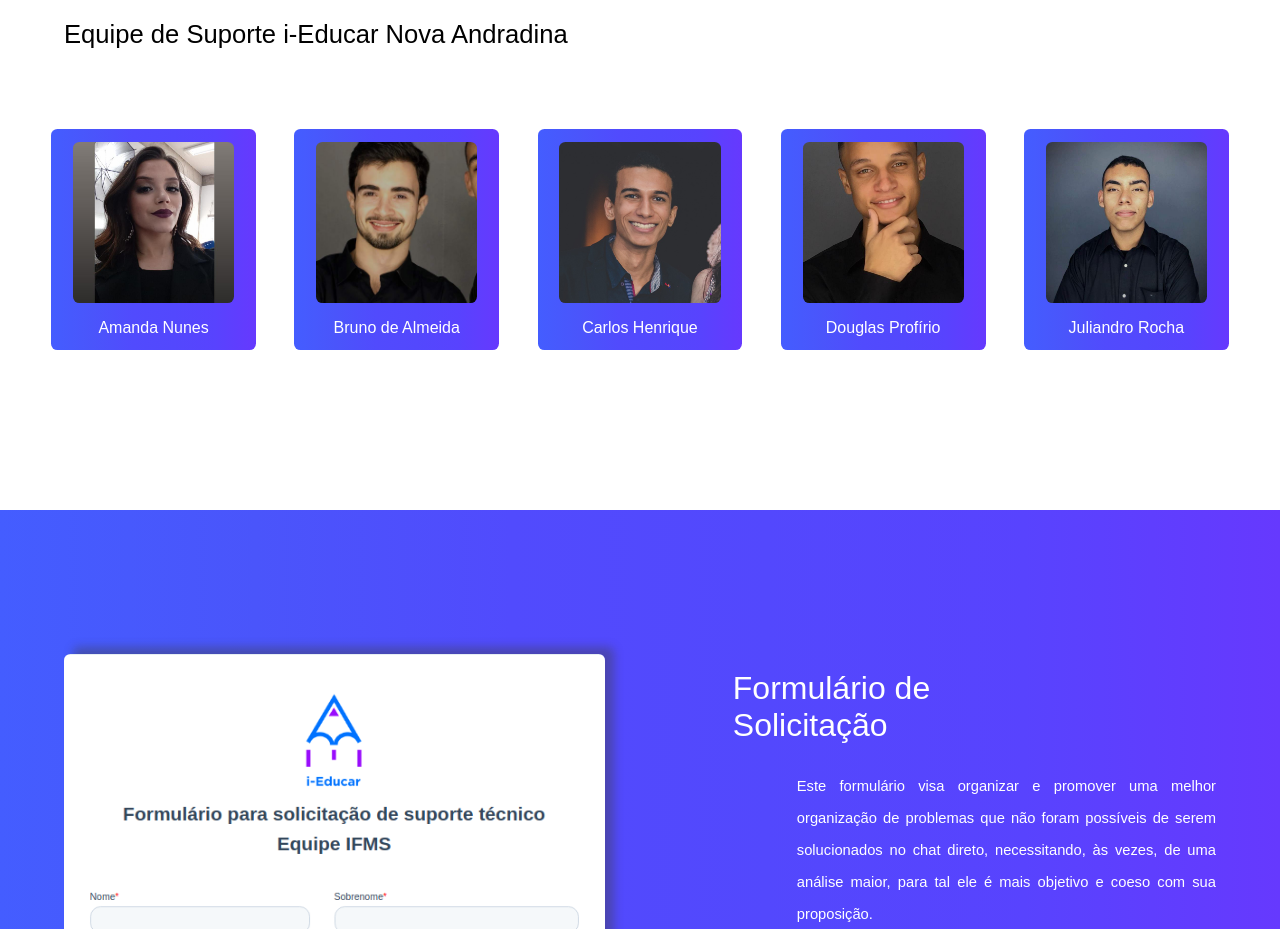
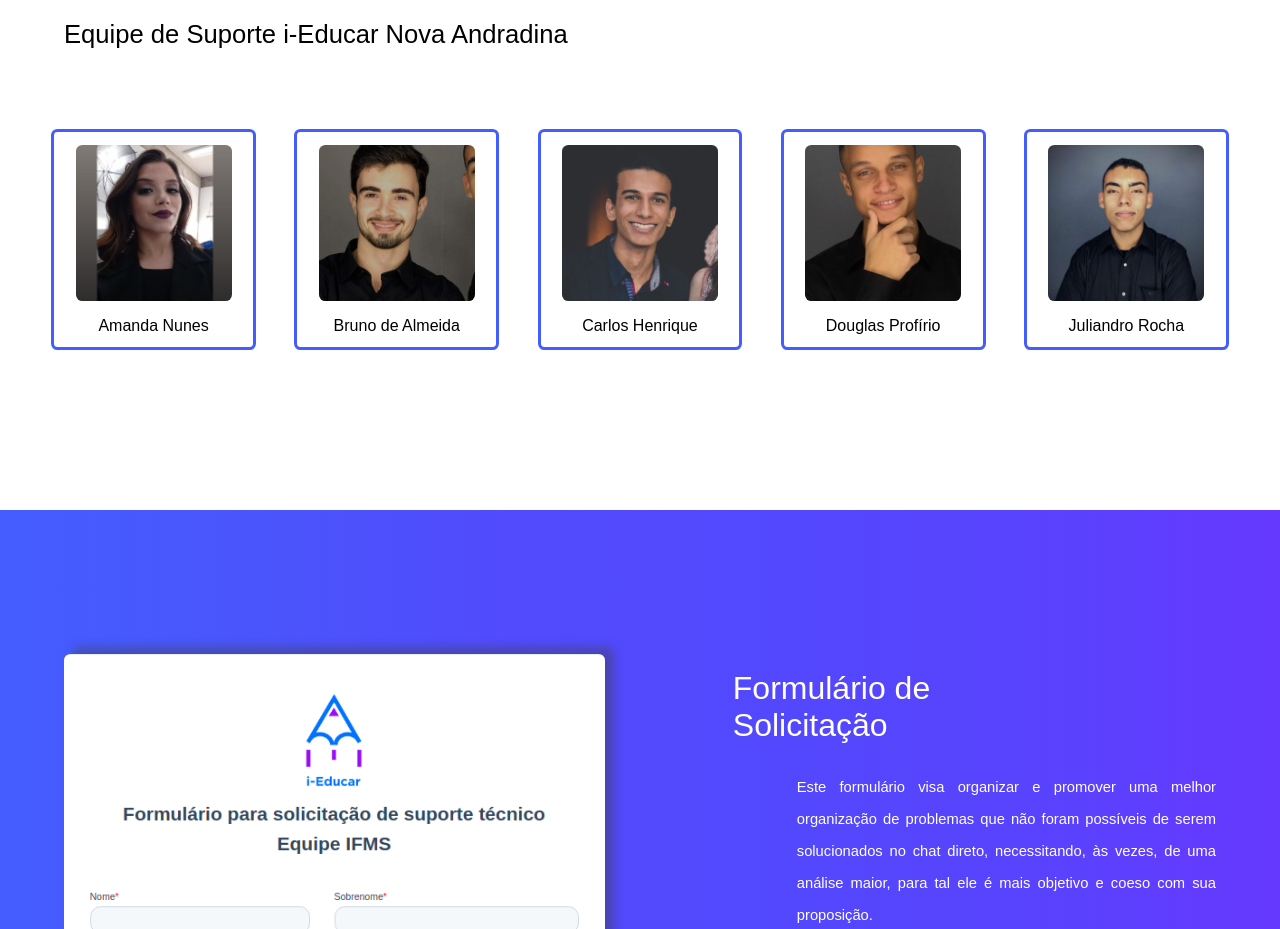
Before and after one commit to JuliandroR/PageIeducar, a website: page public/index.html in a window 1280 px wide. Shown: the part 940-1869 px from the top of the page. Drawn offline with Linux system fonts and the light colour scheme.

Commit message:
Personaliza os cards dos estudantes

```diff
--- a/public/css/index.css
+++ b/public/css/index.css
@@ -1,19 +1,15 @@
 body {
     margin: 0;
     padding: 0;
-
     display: flex;
-
     font-family: sans-serif;
 }
 
 header {
     background-color: #ffffff;
-
     display: flex;
     height: 7.5vh;
     width: 100vw;
-
     box-sizing: border-box;
     margin: 0;
     margin-top: 0;
@@ -23,7 +19,6 @@ header {
 
 .logo-educar-horizontal {
     width: 7.5vw;
-
     padding-left: 5vw;
     padding-right: 35vw;
 }
@@ -31,13 +26,11 @@ header {
 .menu {
     display: flex;
     width: 50vw;
-
     margin-right: 2.5vw;
 }
 
 .item-menu {
     flex: 1;
-
     color: #494af8;
     font-family: sans-serif;
     font-size: 1vw;
@@ -57,11 +50,9 @@ header {
     flex-wrap: wrap;
     height: 92.5vh;
     width: 100vw;
-
     box-sizing: border-box;
     margin: 7.5vh 0 20vh 0;
     padding: 0;
-
     background: url('../img/imagem_principal_home.png');
     background-size: cover;
 }
@@ -69,7 +60,6 @@ header {
 .logo-ieducar {
     height: 15vw;
     width: 15vw;
-
     margin: 10vh auto 1vh auto;
     padding-right: 20vw;
 }
@@ -77,10 +67,8 @@ header {
 .title-introduction {
     height: 0vh;
     width: 75vw;
-
     margin: 0;
     padding-right: 25vw;
-
     color: #ffffff;
     font-size: 5.5vw;
     font-family: sans-serif;
@@ -91,10 +79,8 @@ header {
 .subtitle-introduction {
     height: 0vh;
     width: 75vw;
-
     margin: 0;
     padding-right: 25vw;
-
     color: #ffffff;
     font-size: 1.5vw;
     font-family: sans-serif;
@@ -104,7 +90,6 @@ header {
 
 .about-we {
     width: 100vw;
-
     box-sizing: border-box;
     margin: 0;
     padding: 0;
@@ -113,21 +98,17 @@ header {
 
 .about-we-title {
     width: 75vw;
-
     margin-bottom: 10vh;
     margin-left: 5vw;
     padding-right: 20vw;
     margin-top: 20vh;
-
     font-size: 2vw;
     font-weight: normal;
 }
 
 .students {
     width: 95vw;
-
     margin-left: 2.5vw;
-
     align-content: center;
     box-sizing: border-box;
     display: flex;
@@ -135,11 +116,11 @@ header {
 }
 
 .student {
-    background-image: linear-gradient(to right, #445dff, #4a55fb, #514bfd, #5348fd, #5843fe, #6639fe);
+    border-radius: 10px;
+    border: solid 3px #445dff;
     width: 16vw;
     border-radius: 0.5vw;
     /* flex: 1; */
-
     box-sizing: border-box;
     padding: 1vw;
 }
@@ -148,14 +129,12 @@ header {
     border-radius: 0.5vw;
     display: block;
     margin: 0 auto 2vh auto;
-
     width: 90%;
 }
 
 .student h2 {
     margin: 0;
-
-    color: #ffffff;
+    color: #000000;
     font-size: 1.25vw;
     font-weight: normal;
     text-align: center;
@@ -166,25 +145,20 @@ header {
     display: flex;
     height: 80vh;
     width: 100vw;
-
     box-sizing: border-box;
     margin: 0;
     margin-bottom: 5vh;
     padding: 0;
     overflow: hidden;
-
     color: #ffffff;
     font-family: sans-serif;
 }
 
 .form img {
     height: 65vh;
-
     margin-top: 18vh;
     margin-left: 5vw;
-
     border-radius: 0.5vw;
-
     box-shadow: 9px -7px 10px rgba(63, 63, 63, 0.4);
 }
 
@@ -192,7 +166,6 @@ header {
     margin-left: 10vw;
     margin-top: 20vh;
     padding-right: 20vw;
-
     font-size: 2.5vw;
     font-weight: normal;
 }
@@ -200,7 +173,6 @@ header {
 .text-form {
     margin-left: 15vw;
     margin-right: 5vw;
-
     font-size: 1.15vw;
     line-height: 4vh;
     text-align: justify;
@@ -209,19 +181,15 @@ header {
 .button-form {
     height: 6vh;
     width: 12vw;
-
-
     background: #ffffff00;
     border: solid 2px #ffffff;
     border-radius: 5px;
     cursor: pointer;
     margin-left: 25vw;
     margin-top: 5vh;
-
     color: #ffffff;
     font-size: 1vw;
     font-weight: bold;
-
 }
 
 .button-form:hover {
@@ -233,36 +201,30 @@ header {
     display: flex;
     flex-wrap: wrap;
     width: 100vw;
-
     box-sizing: border-box;
     justify-content: space-between;
     margin: 0;
     padding: 4vw;
-
     font-family: sans-serif;
 }
 
 .title-documents {
     width: 78vw;
-
     margin-bottom: 10vh;
     margin-left: 2vw;
     margin-top: 20vh;
     padding-right: 20vw;
-
     font-size: 2vw;
     font-weight: normal;
 }
 
 .document {
     width: 20vw;
-
     border-radius: 10px;
     border: solid 3px #445dff;
     box-sizing: border-box;
     padding: 1vw;
     margin-bottom: 5vh;
-
     box-shadow: 2px -2px 20px #445dff4f;
 }
 
@@ -281,18 +243,15 @@ header {
 .document button {
     height: 4.5vh;
     width: 8vw;
-
     background: #ffffff00;
     border: solid 2px #445dff;
     border-radius: 5px;
     cursor: pointer;
     display: block;
     margin: 1vh auto;
-
     color: #445dff;
     font-size: 1vw;
     font-weight: bold;
-
 }
 
 .document button:hover {
```
